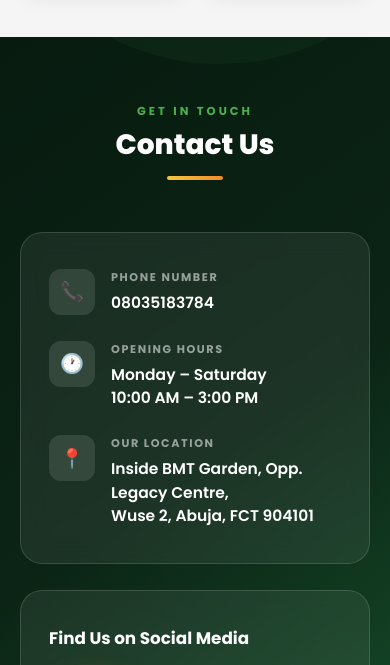
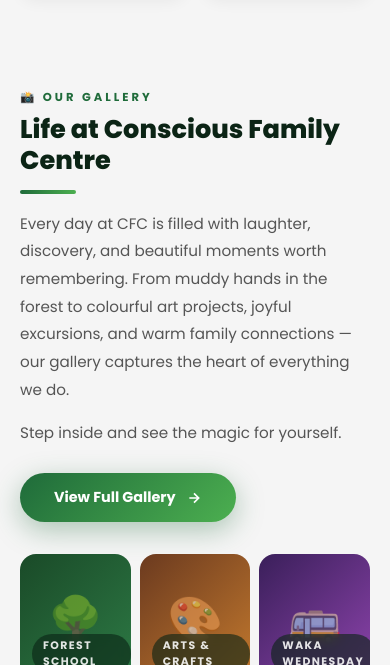
Before and after one commit to joeyscodes/Conscious-family-center-website-, a plain HTML site: page index.html in a window 390 px wide. Shown: the part 6026-6691 px from the top of the page. Drawn offline with nearby package versions, Linux system fonts and the light colour scheme.

Commit message:
Add gallery teaser section to index.html

```diff
--- a/index.html
+++ b/index.html
@@ -233,6 +233,31 @@ footer{background:var(--gd);padding:40px 40px 30px;text-align:center}
 @media(max-width:420px){
   .acts-grid{grid-template-columns:1fr 1fr}
 }
+  /* ─── GALLERY TEASER ─── */
+#gallery-teaser{padding:70px 40px 60px;background:var(--sf)}
+.gt-inner{max-width:1100px;margin:0 auto;display:grid;grid-template-columns:1fr 1fr;gap:48px;align-items:center}
+.gt-text .sec-tag{text-align:left;display:block}
+.gt-text .sec-title{text-align:left;font-size:clamp(1.6rem,3.4vw,2.4rem)}
+.gt-text .sec-div{margin:14px 0 0}
+.gt-text p{color:var(--bd);line-height:1.82;font-size:.95rem;margin-top:16px}
+.gt-cta{display:inline-flex;align-items:center;gap:10px;margin-top:26px;background:linear-gradient(135deg,var(--g1),var(--g2));color:#fff;padding:14px 34px;border-radius:50px;text-decoration:none;font-weight:700;font-size:.9rem;transition:all .3s;box-shadow:0 8px 28px rgba(31,107,58,.35)}
+.gt-cta:hover{transform:translateY(-4px);box-shadow:0 14px 38px rgba(31,107,58,.55)}
+.gt-cta svg{transition:transform .3s}
+.gt-cta:hover svg{transform:translateX(5px)}
+.gt-mosaic{display:grid;grid-template-columns:1fr 1fr;grid-template-rows:auto auto;gap:12px}
+.gt-tile{border-radius:16px;overflow:hidden;position:relative;background:linear-gradient(135deg,#eef8f0,#d5edd9);display:flex;align-items:center;justify-content:center}
+.gt-tile:first-child{grid-row:1/3;min-height:260px}
+.gt-tile:not(:first-child){min-height:120px}
+.gt-tile-ico{font-size:2.8rem;opacity:.55;transition:all .4s}
+.gt-tile:hover .gt-tile-ico{opacity:.85;transform:scale(1.12)}
+.gt-tile .gt-tile-lbl{position:absolute;bottom:10px;left:12px;background:rgba(11,36,21,.62);color:rgba(255,255,255,.88);font-size:.68rem;font-weight:700;letter-spacing:1.4px;text-transform:uppercase;padding:4px 11px;border-radius:20px;backdrop-filter:blur(6px)}
+.gt-tile-1{background:linear-gradient(135deg,#1a4a28,#2d7a45)}
+.gt-tile-2{background:linear-gradient(135deg,#6b3a1f,#c47a2e)}
+.gt-tile-3{background:linear-gradient(135deg,#3a1f5a,#8e44ad)}
+.gt-view-all{display:flex;align-items:center;justify-content:center;gap:8px;color:var(--g1);font-size:.78rem;font-weight:700;letter-spacing:1px;text-transform:uppercase;margin-top:10px;text-decoration:none;transition:gap .3s}
+.gt-view-all:hover{gap:14px;color:var(--g2)}
+@media(max-width:860px){.gt-inner{grid-template-columns:1fr;gap:32px}.gt-mosaic{grid-template-columns:repeat(3,1fr)}.gt-tile:first-child{grid-row:auto;min-height:130px}.gt-tile:not(:first-child){min-height:130px}}
+@media(max-width:580px){#gallery-teaser{padding:52px 20px 44px}.gt-mosaic{gap:9px}}
 </style>
 </head>
 <body>
@@ -394,7 +419,46 @@ footer{background:var(--gd);padding:40px 40px 30px;text-align:center}
   </div>
 </section>
 
-<!-- ═══════════ CONTACT ═══════════ -->
+<!-- ═══════════ GALLERY TEASER ═══════════ -->
+<section id="gallery-teaser">
+  <div class="gt-inner">
+
+    <div class="gt-text rv">
+      <div class="sec-tag">📸 Our Gallery</div>
+      <h2 class="sec-title">Life at Conscious Family Centre</h2>
+      <div class="sec-div"></div>
+      <p>Every day at CFC is filled with laughter, discovery, and beautiful moments worth remembering. From muddy hands in the forest to colourful art projects, joyful excursions, and warm family connections — our gallery captures the heart of everything we do.</p>
+      <p>Step inside and see the magic for yourself.</p>
+      <a href="gallery.html" class="gt-cta">
+        View Full Gallery
+        <svg width="16" height="16" viewBox="0 0 24 24" fill="none" stroke="currentColor" stroke-width="2.5"><path d="M5 12h14M12 5l7 7-7 7"/></svg>
+      </a>
+    </div>
+
+    <div class="rv">
+      <div class="gt-mosaic">
+        <div class="gt-tile gt-tile-1">
+          <span class="gt-tile-ico">🌳</span>
+          <span class="gt-tile-lbl">Forest School</span>
+        </div>
+        <div class="gt-tile gt-tile-2">
+          <span class="gt-tile-ico">🎨</span>
+          <span class="gt-tile-lbl">Arts &amp; Crafts</span>
+        </div>
+        <div class="gt-tile gt-tile-3">
+          <span class="gt-tile-ico">🚌</span>
+          <span class="gt-tile-lbl">Waka Wednesday</span>
+        </div>
+      </div>
+      <a href="gallery.html" class="gt-view-all">
+        See all photos &nbsp;→
+      </a>
+    </div>
+
+  </div>
+</section>
+
+  <!-- ═══════════ CONTACT ═══════════ -->
 <section id="contact">
   <div class="sec-hd rv">
     <div class="sec-tag">Get In Touch</div>
```
